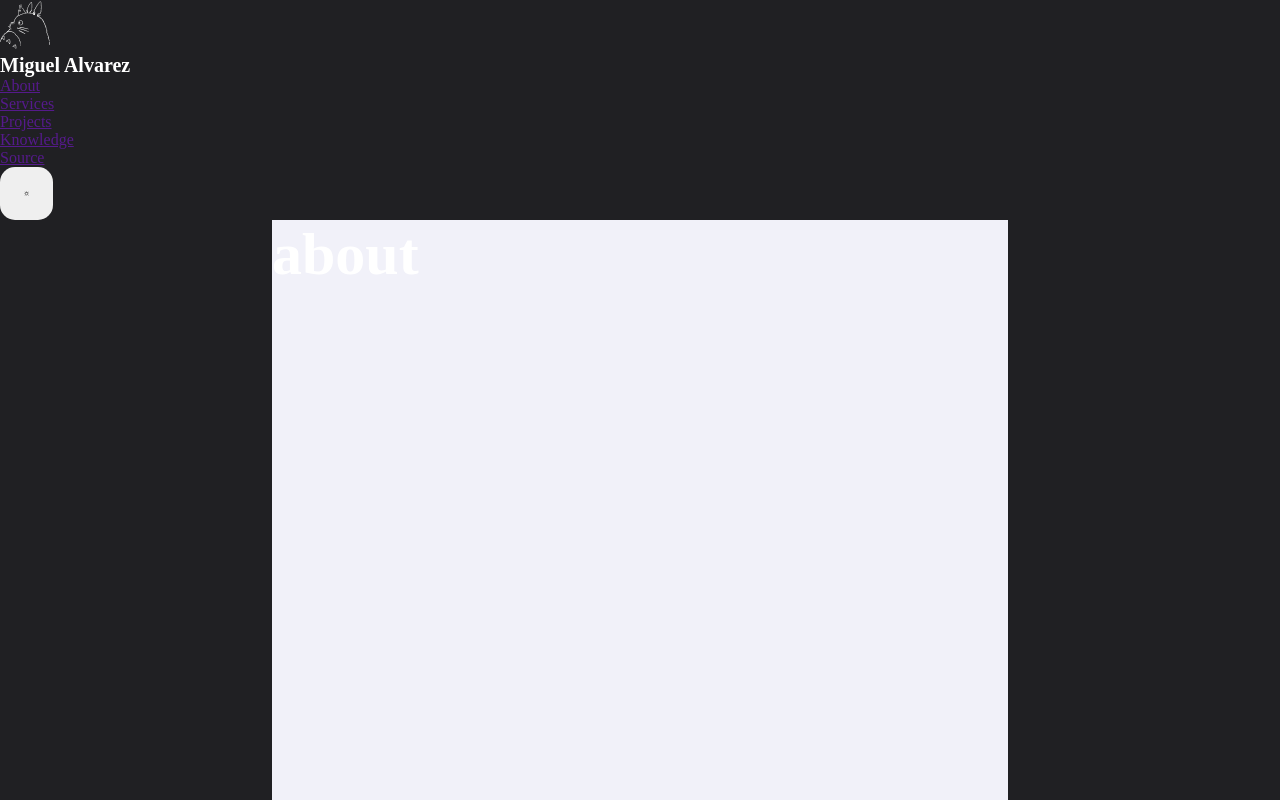
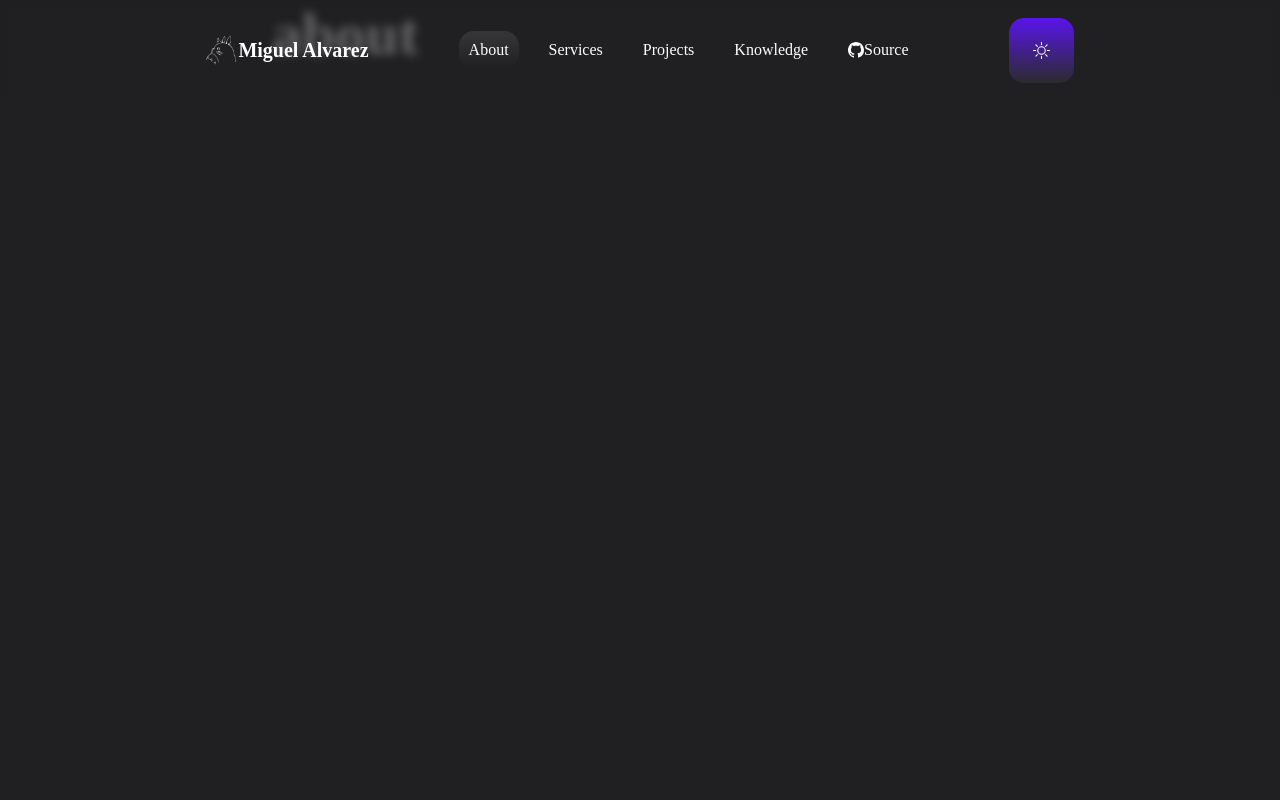
Before and after one commit to LuisMiguelDevelopment/MyPortfolio, a React (Vite) app: page / in a window 1280 px wide. Shown: the top 800 px of the page. Built offline with nearby package versions, Linux system fonts and the light colour scheme; a web font is replaced by a local one.

Commit message:
feat: :sparkles: Navbar ok

```diff
--- a/src/App.css
+++ b/src/App.css
@@ -10,9 +10,8 @@
 
 
 .central{
-    background-color: #F1F1F9;
     width: 736px ;
-    height: 100vh;
+    height: 2000px;
     margin: 0 auto;
 }
 
--- a/src/App.jsx
+++ b/src/App.jsx
@@ -1,7 +1,7 @@
 import { useState } from 'react';
 import './App.css'
 import './_config/mode_white_Black.css'
-import { Route, BrowserRouter, Routes } from 'react-router-dom';
+import { Route, BrowserRouter, Routes , Navigate } from 'react-router-dom';
 import About from './pages/about/About';
 import Services from './pages/services/Services';
 import { useThemeContext } from './context/ThemeContext'
--- a/src/_config/mode_white_Black.css
+++ b/src/_config/mode_white_Black.css
@@ -1,9 +1,11 @@
 #Dark{
-    background-color: #202023;
+    background-color: #202023 !important;
     color: white;
+    height: 100%;
 }
 
 #Light{
-    background-color: #F1F1F9;
+    background-color: #F1F1F9 !important;
     color:#202023;
+    height: 100%;
 }
--- a/src/components/atoms/Button/Button.css
+++ b/src/components/atoms/Button/Button.css
@@ -17,6 +17,9 @@
     background: linear-gradient(180deg, #D9D9D9 0%, rgba(217, 217, 217, 0.12) 0.01%, rgba(217, 217, 217, 0.00) 100%);
     color: white;
 }
+.button.buttonBlackGradient{
+    background: linear-gradient(180deg, #0C0A0F 0%, rgba(227, 229, 217, 0.06) 99.99%, rgba(235, 238, 216, 0.00) 100%);
+}
 
 .button.buttonPurple{
     background-color: #964BF4;
@@ -24,10 +27,15 @@
 }
 
 .button.buttonPurpleGradient{
-    background: linear-gradient(180deg, #3737DA 0.01%, rgba(110, 110, 170, 0.24) 0.02%, rgba(55, 55, 218, 0.13) 0.03%);
+    background: linear-gradient(180deg, #5915EB 0%, rgba(227, 229, 217, 0.06) 99.99%, rgba(235, 238, 216, 0.00) 100%);
     color: #202023;
 }
 
+
+.button.buttonYellowGradient{
+    border-radius: 15px;
+    background: linear-gradient(180deg, rgba(205, 207, 90, 0.616) 0%, rgba(227, 229, 217, 0.06) 99.99%, rgba(235, 238, 216, 0.00) 100%);
+}
 .button.hasIcon svg {
     padding: 4px;
 }
--- a/src/components/atoms/Button/Button.jsx
+++ b/src/components/atoms/Button/Button.jsx
@@ -5,8 +5,10 @@ const Button = ({variant , text , icon}) => {
 
     const buttonClases = classnames('button',{
         buttonGreyGradient : variant === 'buttonGreyGradient',
+        buttonBlackGradient : variant === 'buttonBlackGradient',
         buttonPurple : variant === 'buttonPurple',
         buttonPurpleGradient :variant === 'buttonPurpleGradient',
+        buttonYellowGradient :variant === 'buttonYellowGradient',
         hasIcon: icon
     })
 
--- a/src/components/atoms/Icons/Icon.jsx
+++ b/src/components/atoms/Icons/Icon.jsx
@@ -1,4 +1,4 @@
-import { BsMoon , BsSun , BsGithub } from "react-icons/bs";
+import { BsMoon , BsSun , BsGithub , BsList } from "react-icons/bs";
 import TotoroWhite from './TotoroLogoWhite.png'
 import TotoroBlack from './TotoroLogoBlack.png'
 
@@ -7,7 +7,8 @@ const Icon = ({type}) => {
     <>
         {type === 'moon' && <BsMoon />}
         {type === 'sun' &&  <BsSun  />}
-        {type === 'github' &&  <BsGithub />}
+        {type === 'github' &&  <BsGithub/>}
+        {type === 'bar' && <BsList />}
         {type === 'totoroWhite' &&  <img src={TotoroWhite} alt="totoro logo white" />}
         {type === 'totoroBlack' && <img src={TotoroBlack} alt="totoro logo black"/>}
     </>
--- a/src/components/organisms/Navbar/Navbar.jsx
+++ b/src/components/organisms/Navbar/Navbar.jsx
@@ -1,34 +1,89 @@
+import { useState } from 'react'
 import Title from '../../atoms/Title/Title'
 import Button from '../../atoms/Button/Button'
 import './navbar.css'
+import classnames from 'classnames'
+import { NavLink } from 'react-router-dom'
+import Icon from '../../atoms/Icons/Icon'
+import { useEffect } from 'react'
+import { useThemeContext } from '../../../context/ThemeContext'
 
-const Navbar = () => {
+const Navbar = ({ icon }) => {
+
+  const { contextTheme, setContextTheme } = useThemeContext();
+  const [checked, setChecked] = useState(contextTheme === 'Dark');
+
+  const handleSwitch = () => {
+    const nextTheme = contextTheme === 'Dark' ? 'Light' : 'Dark';
+    setContextTheme(nextTheme);
+    setChecked(nextTheme === 'Dark')
+  }
+
+
+  useEffect(() => {
+    const bar = document.querySelector(".bar");
+    const links = document.querySelector(".ul");
+
+
+    if (bar && links) {
+      const burgermenu = () => {
+        links.classList.toggle('mobile-menu');
+      };
+      bar.addEventListener('click', burgermenu);
+      return () => {
+        bar.removeEventListener('click', burgermenu);
+      }
+    }
+
+  })
+
+
+  const iconClassNames = classnames('icono', {
+    hasIcon: icon
+  })
+
   return (
-    <div className='navbar'>
-        <div className="navbar__title">
-          <Title icon={'totoroWhite'} level={'h3'} text={'Miguel Alvarez'}/>
+    <div className={`navbar ${iconClassNames}`}>
+      <div className={`navbar__title `}>
+        {checked ? (
+          <Title icon={'totoroWhite'} level={'h3'} text={'Miguel Alvarez'} />
+        ) : (
+          <Title icon={'totoroBlack'} level={'h3'} text={'Miguel Alvarez'} />
+        )}
+
       </div>
       <div className="navbar__navs">
         <ul className='ul'>
-            <div className="li">
-              <a href="" className="a">About</a>
-            </div>
-            <div className="li">
+          <NavLink to='/' className="li">
+            <a className="a">About</a>
+          </NavLink>
+          <NavLink to='/Services' className="li">
             <a href="" className="a">Services</a>
-            </div>
-            <div className="li">
+          </NavLink>
+          <NavLink to='/Projects' className="li">
             <a href="" className="a">Projects</a>
-            </div>
-            <div className="li">
+          </NavLink>
+          <NavLink to='/Knowledge' className="li">
             <a href="" className="a">Knowledge</a>
-            </div>
-            <div className="li">
-              <a href="" className="a">Source</a>
-            </div>
+          </NavLink>
+          <a href='https://github.com/LuisMiguelDevelopment' to="/Source" className="li">
+            <Icon type={'github'} />
+            <p className="">Source</p>
+          </a>
         </ul>
       </div>
-        <div className="navbar__mode">
-          <Button icon={'sun'}/>
+      <div className="buttons">
+        <div className="navbar__mode" onClick={handleSwitch}>
+          {checked ? (
+            <Button icon={'sun'} variant={'buttonPurpleGradient'} />
+          ) : (
+            <Button icon={'moon'} variant={'buttonBlackGradient'} />
+          )}
+        </div>
+        <div className="bar">
+          {checked?(<Button icon={'bar'}variant={'buttonBlackGradient'}/>):(<Button icon={'bar'}variant={'buttonPurpleGradient'}/>)}
+
+        </div>
       </div>
     </div>
   )
--- a/src/components/organisms/Navbar/navbar.css
+++ b/src/components/organisms/Navbar/navbar.css
@@ -1,9 +1,151 @@
-#Dark,.navbar{
-    background-color: #202023;
+.navbar {
+    display: flex;
+    width: 100%;
+    justify-content: center;
+    height: 100px;
+    align-items: center;
+    position: fixed;
     backdrop-filter: blur(5px);
+
+}
+
+.navbar__title {
+    display: flex;
+    justify-content: center;
+    align-items: center;
+}
+
+.ul {
+    display: flex;
+    margin: 0 80px 0 80px;
+
+}
+
+.li {
+    margin: 0 10px 0 10px;
+    padding: 10px;
+    border-radius: 15px;
+    text-decoration: none;
+    display: flex;
+    align-items: center;
+    color: white;
 }
 
 
-#Light,.navbar{
+.a {
+    text-decoration: none;
+}
+
+.icono img {
+    height: 30px;
+    margin-right: 2px;
+}
+
+
+
+.button.hasIcon svg {
+    font-size: 25px;
+    color: white;
+}
+
+.buttons {
+    display: flex;
+}
+
+.bar {
+    display: none;
 
 }
+
+
+
+
+#Dark .navbar {
+    background-color: #202023b0;
+
+}
+
+
+
+#Dark .li:hover {
+    background: linear-gradient(180deg, #D9D9D9 0%, rgba(217, 217, 217, 0.12) 0.01%, rgba(217, 217, 217, 0.00) 100%);
+}
+
+#Dark .a {
+    color: white;
+}
+
+#Dark .ul a.active {
+    background: linear-gradient(180deg, #D9D9D9 0%, rgba(217, 217, 217, 0.12) 0.01%, rgba(217, 217, 217, 0.00) 100%);
+}
+
+
+#Light .navbar {
+    background: linear-gradient(180deg, rgba(55, 55, 218, 0.13) 0.01%, rgba(200, 200, 222, 0.13) 0.02%);
+}
+
+#Light .a {
+    color: #202023;
+}
+
+
+#Light .button.hasIcon svg {
+    font-size: 25px;
+    color: rgb(0, 0, 0);
+}
+
+#Light .li {
+    color: rgb(0, 0, 0);
+}
+
+
+#Light .li:hover {
+    background: linear-gradient(0deg, rgba(55, 55, 218, 0.13) 0%, rgba(55, 55, 218, 0.13) 100%);
+}
+
+
+#Light .ul a.active {
+    background: linear-gradient(0deg, rgba(55, 55, 218, 0.13) 0%, rgba(55, 55, 218, 0.13) 100%);
+}
+
+@media screen and (max-width:900px) {
+
+    .navbar {
+        justify-content: space-between;
+    }
+
+    .ul {
+        flex-direction: column;
+        position: fixed;
+
+        width: 200px;
+        right: 0;
+        top: 100px;
+        margin: 0;
+        margin-top: -100%;
+        transition: all 0.5s ease;
+    }
+
+    .ul.mobile-menu {
+        transition: all 0.5s ease;
+        margin-top: 0%;
+    }
+
+    .li {
+        border-radius: 0px;
+        margin: 0;
+    }
+
+    .bar {
+        display: block;
+        margin: 0 10px;
+    }
+
+    #Black .ul{
+        background-color: #101011;
+    }
+    #Light .ul{
+        background-color: #F1F1F9
+    }
+
+}
```
Lines whose indentation alone changed are shown as unchanged.
